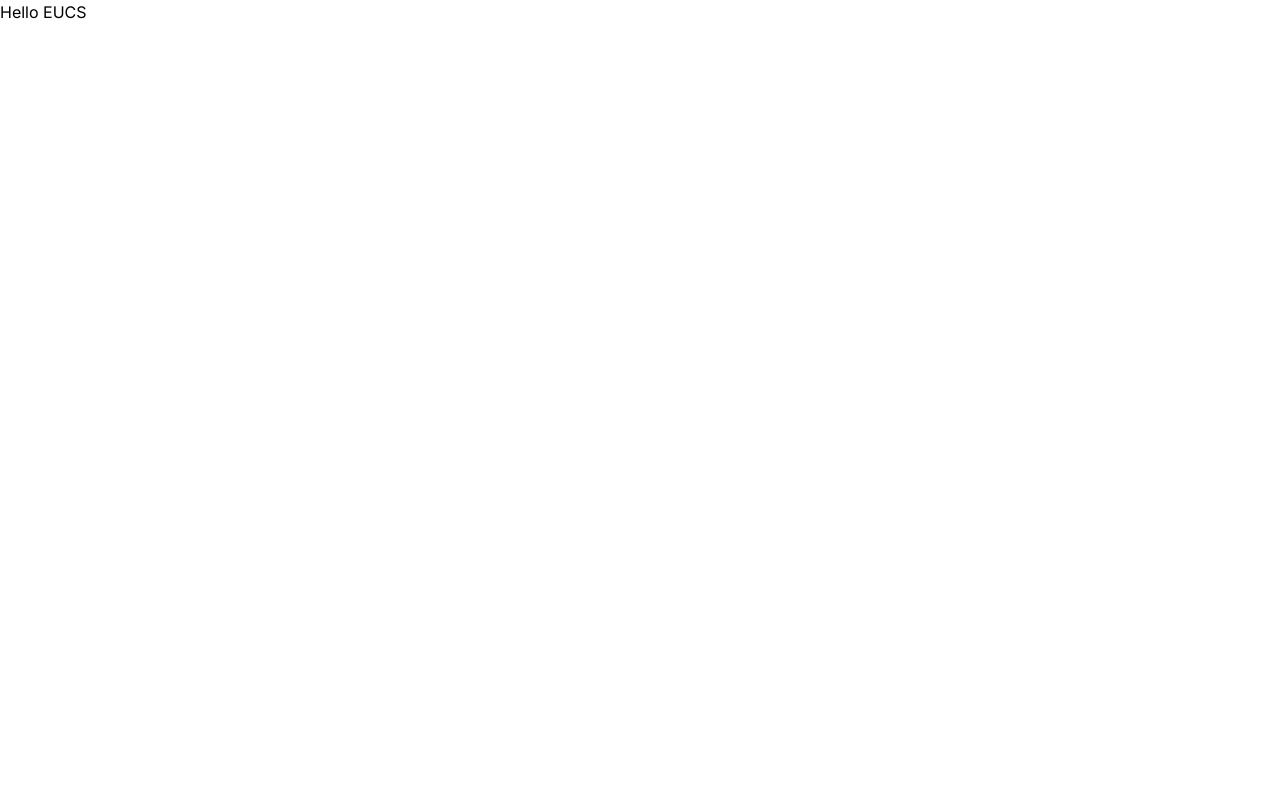
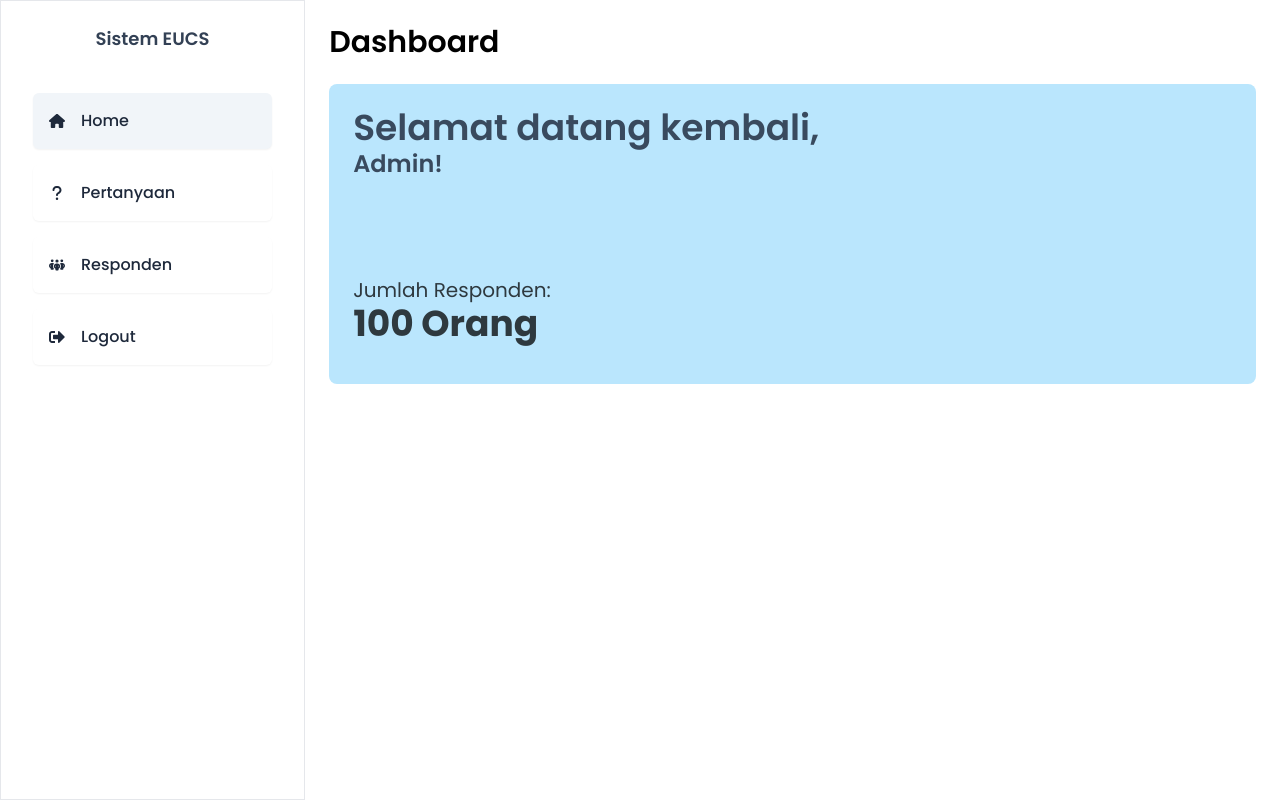
Before and after one commit to mhmdnurf/sistem-eucs, a Next.js app: page / in a window 1280 px wide. Built offline with nearby package versions, Linux system fonts and the light colour scheme.

Commit message:
add header

```diff
--- a/package.json
+++ b/package.json
@@ -12,7 +12,8 @@
     "@vercel/postgres": "^0.8.0",
     "next": "14.2.3",
     "react": "^18",
-    "react-dom": "^18"
+    "react-dom": "^18",
+    "react-icons": "^5.2.1"
   },
   "devDependencies": {
     "@types/node": "^20",
--- /dev/null
+++ b/src/app/(admin)/statements/page.tsx
@@ -0,0 +1,7 @@
+export default function Page() {
+  return (
+    <>
+      <h1>Statements</h1>
+    </>
+  );
+}
--- a/src/app/layout.tsx
+++ b/src/app/layout.tsx
@@ -1,8 +1,14 @@
 import type { Metadata } from "next";
-import { Inter } from "next/font/google";
+import { Inter, Poppins } from "next/font/google";
 import "./globals.css";
+import SideNav from "@/components/SideNav";
 
-const inter = Inter({ subsets: ["latin"] });
+// const inter = Inter({ subsets: ["latin"] });
+
+const poppins = Poppins({
+  weight: ["100", "200", "300", "400", "500", "600", "700", "800", "900"],
+  subsets: ["latin"],
+});
 
 export const metadata: Metadata = {
   title: "Create Next App",
@@ -16,7 +22,12 @@ export default function RootLayout({
 }>) {
   return (
     <html lang="en">
-      <body className={inter.className}>{children}</body>
+      <body className={poppins.className}>
+        <div className="flex">
+          <SideNav />
+          <div className="w-full">{children}</div>
+        </div>
+      </body>
     </html>
   );
 }
--- a/src/app/page.tsx
+++ b/src/app/page.tsx
@@ -1,7 +1,13 @@
+import BigCard from "@/components/dashboard/BigCard";
+import Header from "@/components/Header";
+
 export default function Home() {
   return (
     <>
-      <h1>Hello EUCS</h1>
+      <div className="">
+        <Header title="Dashboard" />
+        <BigCard />
+      </div>
     </>
   );
 }
--- /dev/null
+++ b/src/components/Header.tsx
@@ -0,0 +1,13 @@
+interface Header {
+  title: string;
+}
+
+export default function Header({ title }: Header) {
+  return (
+    <>
+      <div className="sm:p-6">
+        <h1 className="text-3xl font-semibold">{title}</h1>
+      </div>
+    </>
+  );
+}
--- /dev/null
+++ b/src/components/SideNav.tsx
@@ -0,0 +1,52 @@
+import Link from "next/link";
+import { FaSignOutAlt } from "react-icons/fa";
+import { FaHouse, FaQuestion, FaPeopleGroup } from "react-icons/fa6";
+export default function SideNav() {
+  return (
+    <div className="sm:w-[400px] bg-white sm:h-screen border">
+      <h1 className="text-center py-6 font-semibold text-lg text-slate-700">
+        Sistem EUCS
+      </h1>
+      <nav>
+        <ul>
+          <li className="bg-slate-100 sm:p-4 sm:mx-8 rounded-md shadow-sm sm:my-4">
+            <Link
+              href="/statements"
+              className="flex justify-start items-center "
+            >
+              <FaHouse className="sm:mr-4 text-slate-800" />
+              <span className="text-slate-800 font-medium">Home</span>
+            </Link>
+          </li>
+          <li className="sm:p-4 sm:mx-8 rounded-md shadow-sm sm:my-4">
+            <Link
+              href="/statements"
+              className="flex justify-start items-center "
+            >
+              <FaQuestion className="sm:mr-4 text-slate-800" />
+              <span className="text-slate-800 font-medium">Pertanyaan</span>
+            </Link>
+          </li>
+          <li className="sm:p-4 sm:mx-8 rounded-md shadow-sm sm:my-4">
+            <Link
+              href="/statements"
+              className="flex justify-start items-center "
+            >
+              <FaPeopleGroup className="sm:mr-4 text-slate-800" />
+              <span className="text-slate-800 font-medium">Responden</span>
+            </Link>
+          </li>
+          <li className="sm:p-4 sm:mx-8 rounded-md shadow-sm sm:my-4">
+            <Link
+              href="/statements"
+              className="flex justify-start items-center "
+            >
+              <FaSignOutAlt className="sm:mr-4 text-slate-800" />
+              <span className="text-slate-800 font-medium">Logout</span>
+            </Link>
+          </li>
+        </ul>
+      </nav>
+    </div>
+  );
+}
--- /dev/null
+++ b/src/components/dashboard/BigCard.tsx
@@ -0,0 +1,22 @@
+export default function BigCard() {
+  return (
+    <>
+      <div className="bg-sky-200 sm:h-[300px] sm:mx-6 rounded-lg">
+        <div className="flex p-6 flex-col">
+          <div>
+            <h1 className="text-4xl font-semibold text-slate-900 opacity-75">
+              Selamat datang kembali,
+            </h1>
+            <h1 className="text-2xl font-semibold text-slate-900 opacity-75">
+              Admin!
+            </h1>
+          </div>
+          <div className="sm:mt-24">
+            <p className="text-xl opacity-75">Jumlah Responden:</p>
+            <p className="text-4xl font-bold opacity-75">100 Orang</p>
+          </div>
+        </div>
+      </div>
+    </>
+  );
+}
```
Also changed, not shown: 1 other file (tests, documents, lock files or other folders).
